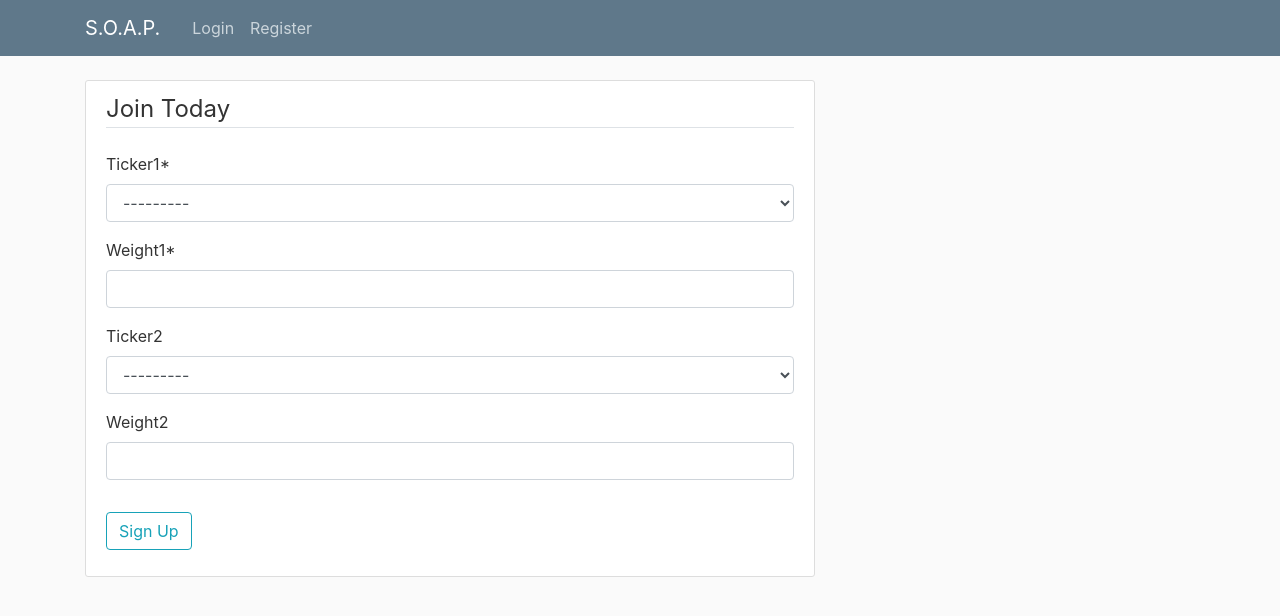
After one commit to SimonVobii/Capstone, a Django app: page /demo/ in a window 1280 px wide. The commit adds this page. Shown: the top 616 px of the page. Run offline with Django 3.2, Linux system fonts and the light colour scheme; data that the repository does not hold is empty; some libraries are stand-ins or nearby versions.

Commit message:
basics of dropdown form and mpld3 working

```diff
--- a/capstone/urls.py
+++ b/capstone/urls.py
@@ -16,5 +16,6 @@ urlpatterns = [
     path('backtest/', service_views.backtest, name='backtest'),
     path('better/', service_views.better, name='better'),
     path('goal/', service_views.goal, name='goal'),
+    path('demo/', service_views.demo, name='demo'),
     path('admin/', admin.site.urls),
 ]
--- a/scripts/stockHistory_load.py
+++ b/scripts/stockHistory_load.py
@@ -3,7 +3,7 @@ import service.models as service_models
 
 def run(*args):
 	if 'load' in args:
-		with open("raw_data/stockret_demo.csv", newline='') as csvfile:
+		with open("raw_data/stockret_5.csv", newline='') as csvfile:
 			reader = csv.reader(csvfile, delimiter=',')
 			next(reader)
 			counter = 0
@@ -14,4 +14,5 @@ def run(*args):
 				if (counter%10000 == 0):
 					print(counter)
 	if 'delete' in args:
-		service_models.stockHistory.objects.all().delete()
+		#service_models.stockHistory.objects.all().delete()
+		print ("this is currently disabled to prevent accidental database deletion")
--- a/service/QRLH.py
+++ b/service/QRLH.py
@@ -6,8 +6,9 @@ Created on Sun Oct 28 19:35:05 2018
 """
 
 import numpy as np
-from load import Loader
+#from load import Loader
 
+#generates 5000 scenarios from past return
 class ScenarioGenerator:
 
     def __init__(self, historical_return, scenario_count=5000, period=20):
@@ -33,6 +34,7 @@ class ScenarioGenerator:
             collected_securities[security] = np.prod(sampled_return, axis=1)
         return collected_securities
 
+#not used here
 if __name__ == '__main__':
     l = Loader()
     ret = l.read('C:/Users/cici/Desktop/data/stockret.csv')
--- /dev/null
+++ b/service/demo.py
@@ -0,0 +1,6 @@
+import numpy as np
+import matplotlib.pyplot as plt, mpld3
+
+def demoPlot():
+	plt.plot([3,1,4,1,5], 'ks-', mec='w', mew=5, ms=20)
+	mpld3.show()
--- /dev/null
+++ b/service/forms.py
@@ -0,0 +1,19 @@
+from django import forms
+from django.forms import ModelForm
+from django.contrib.auth.models import User
+from django.contrib.auth.forms import AuthenticationForm, UserCreationForm
+from django.contrib.auth import authenticate
+from .models import *
+
+class DropDownForm(forms.Form):
+	ticker1 = forms.ModelChoiceField(queryset=stockID.objects.all())
+	weight1 = forms.FloatField(max_value=1, min_value=0)
+	ticker2 = forms.ModelChoiceField(queryset=stockID.objects.all(), required=False)
+	weight2 = forms.FloatField(max_value=1, min_value=0, required=False)
+
+	#ticker3 = forms.ModelChoiceField(queryset=stockID.objects.all(), required=False)
+	#weight3 = forms.FloatField(max_value=1, min_value=0, required=False)
+	#ticker4 = forms.ModelChoiceField(queryset=stockID.objects.all(), required=False)
+	#weight4 = forms.FloatField(max_value=1, min_value=0, required=False)
+	#ticker5 = forms.ModelChoiceField(queryset=stockID.objects.all(), required=False)
+	#weight5 = forms.FloatField(max_value=1, min_value=0, required=False)
--- a/service/views.py
+++ b/service/views.py
@@ -1,7 +1,9 @@
-from django.shortcuts import render
+from django.shortcuts import render, redirect
 from django.contrib.auth.decorators import login_required
 from .models import *
 from .backtest import *
+from .forms import *
+from .demo import *
 # Create your views here.
 
 @login_required
@@ -22,10 +24,14 @@ def better(request):
 @login_required
 def goal(request):
     return render(request, 'recommendforgoal.html')
-    #if request.method == ""
+#if request.method == ""
 
 
 def demo(request):
-	for i in range(1,5):
-		print(i)
-	return render(request, 'select.html')
+    if request.method == 'POST':
+        form = DropDownForm(request.POST)
+        if form.is_valid():
+            demoPlot()
+    else:
+        form = DropDownForm()
+    return render(request, 'demo.html', {'form': form})
--- /dev/null
+++ b/templates/demo.html
@@ -0,0 +1,21 @@
+{% extends "base.html" %}
+{% load crispy_forms_tags %}
+{% block content %}
+
+	<div class ="content-section">
+		<form method="POST">
+			{% csrf_token %}
+		<fieldset class="form-group">
+			<legend class="border-bottom mb-4">
+				Join Today
+			</legend>
+			{{ form|crispy }}
+		</fieldset>
+		<div class="form-group">
+			<button class="btn btn-outline-info" type="submit"> Sign Up</button>
+
+		</div>
+		</form>
+	</div>
+
+{% endblock content %}
--- a/templates/select_paul.html
+++ b/templates/select_paul.html
@@ -83,10 +83,4 @@
     </div>
   </div>
 
-    <!--<script
-      src="http://code.jquery.com/jquery-3.3.1.js"
-      integrity="sha256-2Kok7MbOyxpgUVvAk/HJ2jigOSYS2auK4Pfzbm7uH60="
-      crossorigin="anonymous"></script>
-
-    <script src="static/javascript/index.js"></script>-->
 {% endblock content %}
```
Also changed, not shown: service/backtest.py (+15 -7 lines), 2 other files.
